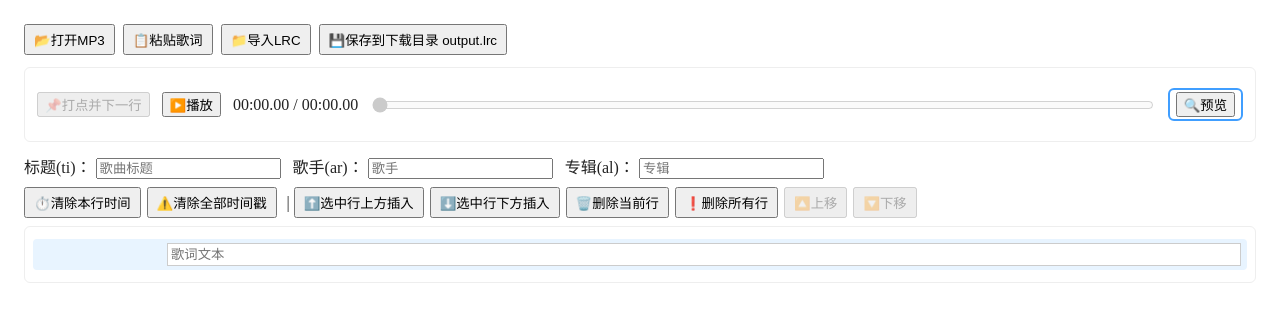
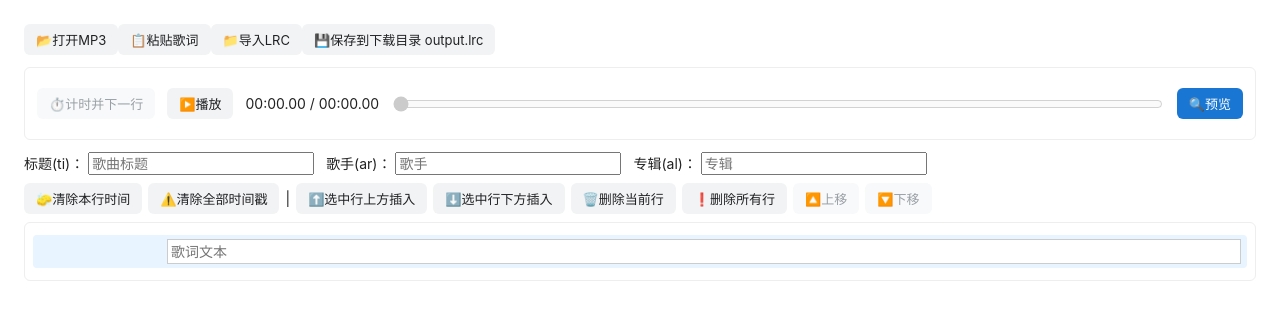
Before and after one commit to feishengfei/lrc-editor, a Vue app: page / in a window 1280 px wide. Shown: the top 322 px of the page. Built offline with nearby package versions, Linux system fonts and the light colour scheme.

Commit message:
css update

```diff
--- a/src/App.vue
+++ b/src/App.vue
@@ -1,19 +1,18 @@
 <template>
   <div class="app">
     <div class="toolbar">
-      <button @click="handleSelectMp3">📂打开MP3</button>
-      <button @click="importLrcModalOpen = true">📋粘贴歌词</button>
-      <button @click="handleImportLrcFile">📁导入LRC</button>
-      <button @click="handleExportLrc">💾保存到下载目录 output.lrc</button>
+      <button class="btn" @click="handleSelectMp3">📂打开MP3</button>
+      <button class="btn" @click="importLrcModalOpen = true">📋粘贴歌词</button>
+      <button class="btn" @click="handleImportLrcFile">📁导入LRC</button>
+      <button class="btn" @click="handleExportLrc">💾保存到下载目录 output.lrc</button>
     </div>
-
     <div class="player">
       <audio ref="audioRef" @timeupdate="onTimeUpdate" @loadedmetadata="onAudioLoaded" />
       <div class="player-row">
-        <button @click="autoStampCurrentLine" :disabled="selectedIndex === null || !isPlaying || isPreviewMode" style="min-width:50px;">
-          📌打点并下一行
+        <button class="btn" @click="autoStampCurrentLine" :disabled="selectedIndex === null || !isPlaying || isPreviewMode" style="min-width:50px;">
+          ⏱️计时并下一行
         </button>
-        <button @click="togglePlay">{{ isPlaying ? '⏸️暂停' : '▶️播放' }}</button>
+        <button class="btn" @click="togglePlay">{{ isPlaying ? '⏸️暂停' : '▶️播放' }}</button>
         <span>{{ formatTime(currentTime) }} / {{ formatTime(duration) }}</span>
         <input
           type="range"
@@ -25,15 +24,12 @@
           :disabled="!duration"
           style="flex:1;min-width:320px;"
         />
-        <!-- 预览切换按钮，外框突出 -->
-        <div style="border:2px solid #409eff; border-radius:6px; padding:2px 6px;">
-          <button @click="togglePreviewMode" :style="isPreviewMode ? 'background:#409eff;color:white' : ''">
-            {{ isPreviewMode ? '✏️编辑' : '🔍预览' }}
-          </button>
-        </div>
+        <!-- 预览切换按钮：移除外层多余边框div -->
+        <button class="btn btn-primary" @click="togglePreviewMode">
+          {{ isPreviewMode ? '✏️编辑' : '🔍预览' }}
+        </button>
       </div>
     </div>
-
     <div class="meta-inputs" style="display:flex;gap:12px;flex-wrap:wrap;margin:8px 0;">
         <label>
             标题(ti)：
@@ -48,20 +44,18 @@
             <input v-model="lrcAl" placeholder="专辑" />
         </label>
     </div>
-
     <div class="lyric-editor">
       <div class="lyric-tool">
-          <button @click="clearCurrentTimestamps" :disabled="selectedIndex === null || isPreviewMode">⏱️清除本行时间</button>
-          <button @click="clearAllTimestamps" :disabled="isPreviewMode">⚠️清除全部时间戳</button>
-          |
-          <button @click="insertAbove" :disabled="selectedIndex === null || isPreviewMode">⬆️选中行上方插入</button>
-          <button @click="insertBelow" :disabled="selectedIndex === null || isPreviewMode">⬇️选中行下方插入</button>
-          <button @click="deleteSelected" :disabled="selectedIndex === null || isPreviewMode">🗑️删除当前行</button>
-          <button @click="deleteAllLines" :disabled="isPreviewMode">❗删除所有行</button>
-          <button @click="moveUp" :disabled="selectedIndex === null || selectedIndex === 0 || isPreviewMode">🔼上移</button>
-          <button @click="moveDown" :disabled="selectedIndex === null || selectedIndex >= lyrics.length - 1 || isPreviewMode">🔽下移</button>
+          <button class="btn" @click="clearCurrentTimestamps" :disabled="selectedIndex === null || isPreviewMode">🧽清除本行时间</button>
+          <button class="btn" @click="clearAllTimestamps" :disabled="isPreviewMode">⚠️清除全部时间戳</button>
+          <span>|</span>
+          <button class="btn" @click="insertAbove" :disabled="selectedIndex === null || isPreviewMode">⬆️选中行上方插入</button>
+          <button class="btn" @click="insertBelow" :disabled="selectedIndex === null || isPreviewMode">⬇️选中行下方插入</button>
+          <button class="btn" @click="deleteSelected" :disabled="selectedIndex === null || isPreviewMode">🗑️删除当前行</button>
+          <button class="btn" @click="deleteAllLines" :disabled="isPreviewMode">❗删除所有行</button>
+          <button class="btn" @click="moveUp" :disabled="selectedIndex === null || selectedIndex === 0 || isPreviewMode">🔼上移</button>
+          <button class="btn" @click="moveDown" :disabled="selectedIndex === null || selectedIndex >= lyrics.length - 1 || isPreviewMode">🔽下移</button>
       </div>
-
       <div class="lyric-list">
         <div
           v-for="(line, idx) in lyrics"
@@ -80,15 +74,14 @@
         </div>
       </div>
     </div>
-
     <!-- 导入LRC弹窗 -->
     <div v-if="importLrcModalOpen" class="modal-mask" @click.self="importLrcModalOpen = false">
       <div class="modal">
         <h3>粘贴歌词</h3>
         <textarea v-model="importLrcContent" rows="12"></textarea>
         <div class="modal-buttons">
-          <button @click="importLrcModalOpen = false">取消</button>
-          <button @click="handleImportLrc">确认导入</button>
+          <button class="btn" @click="importLrcModalOpen = false">取消</button>
+          <button class="btn btn-primary" @click="handleImportLrc">确认导入</button>
         </div>
       </div>
     </div>
@@ -104,37 +97,28 @@ import { readTextFile } from '@tauri-apps/plugin-fs';
 import type { LyricLine } from './types'
 import { parseLrcText, exportLrcText, selectMp3File } from './api/backend'
 import { confirm } from '@tauri-apps/plugin-dialog';
-
-
-
 const audioRef = ref<HTMLAudioElement | null>(null)
 const isPlaying = ref(false)
 const currentTime = ref(0)
 const duration = ref(0)
 const seekVal = ref(0)
-
 const lyrics = ref<LyricLine[]>([])
 const selectedIndex = ref<number | null>(null)
-
 const importLrcModalOpen = ref(false)
 const importLrcContent = ref('')
-
 // LRC元信息 ti标题 ar歌手 al专辑
 const lrcTi = ref('')
 const lrcAr = ref('')
 const lrcAl = ref('')
-
 // ======预览模式新增状态======
 const isPreviewMode = ref(false)
 const previewActiveIdx = ref<number | null>(null)
 // =============================
-
 // 初始保留一个可编辑行
 if (lyrics.value.length === 0) {
     lyrics.value.push({ timestamps: [], text: '' })
     selectedIndex.value = 0
 }
-
 // 切换预览/编辑模式
 function togglePreviewMode(){
   isPreviewMode.value = !isPreviewMode.value
@@ -142,14 +126,12 @@ function togglePreviewMode(){
     previewActiveIdx.value = null
   }
 }
-
 // 仅清空当前行全部时间戳，保留文本，不删除行
 function clearCurrentTimestamps() {
   if (selectedIndex.value === null) return
   const line = lyrics.value[selectedIndex.value]
   line.timestamps = []
 }
-
 // 格式化秒 → 00:02.34
 function formatTime(sec: number): string {
   const s = Math.max(0, sec)
@@ -157,32 +139,22 @@ function formatTime(sec: number): string {
   const rem = s - m * 60
   return `${String(m).padStart(2, '0')}:${rem.toFixed(2).padStart(5, '0')}`
 }
-
 async function handleSelectMp3() {
   const path = await selectMp3File()
   if (!path) return
   if (!audioRef.value) return
-
-  // ✅ Tauri2 正确方式：convertFileSrc
   const assetUrl = convertFileSrc(path)
   audioRef.value.src = assetUrl
   currentTime.value = 0
   seekVal.value = 0
   isPlaying.value = false
 }
-
-
-// 通过系统文件对话框选择本地 .lrc 文件导入
 async function handleImportLrcFile() {
   const selected = await open({
-    filters: [{
-      name: "LRC歌词",
-      extensions: ["lrc"]
-    }],
+    filters: [{ name: "LRC歌词", extensions: ["lrc"] }],
     multiple: false
   })
   if (selected === null) return;
-
   const filePath = Array.isArray(selected) ? selected[0] : selected;
   try {
     const content = await readTextFile(filePath);
@@ -197,7 +169,6 @@ async function handleImportLrcFile() {
     alert('读取LRC文件失败：' + err);
   }
 }
-
 function togglePlay() {
   if (!audioRef.value || !audioRef.value.src) return
   if (isPlaying.value) {
@@ -211,38 +182,29 @@ function togglePlay() {
   }
   isPlaying.value = !isPlaying.value
 }
-
 function onTimeUpdate() {
   if (!audioRef.value) return
   currentTime.value = audioRef.value.currentTime
   seekVal.value = currentTime.value
-
-  // 预览模式时间匹配逻辑
   if(isPreviewMode.value){
     const now = currentTime.value
     let bestTs = -1.0
     let bestIdx:number|null = null
-    // 遍历全部行，找 <=now 的最大时间戳，相同时间取下标靠后的
     lyrics.value.forEach((line, idx)=>{
       for(const ts of line.timestamps){
         if(ts <= now && ts > bestTs){
           bestTs = ts
           bestIdx = idx
         }else if(ts <= now && ts === bestTs){
-          // 时间相等，直接覆盖为更靠后的下标
           bestIdx = idx
         }
       }
     })
-
     const oldIdx = previewActiveIdx.value
     previewActiveIdx.value = bestIdx
-
-    // 高亮行发生变化，执行滚动居中，增加防御判断
     if(bestIdx !== null && oldIdx !== bestIdx){
       nextTick(()=>{
         const items = document.querySelectorAll('.lyric-item')
-        // 边界保护：下标不能超过数组最大索引
         if (bestIdx >=0 && bestIdx < items.length) {
           const item = items[bestIdx] as HTMLElement
           item.scrollIntoView({ block:'center', behavior:'smooth' })
@@ -251,99 +213,68 @@ function onTimeUpdate() {
     }
   }
 }
-
 function onAudioLoaded() {
   if (!audioRef.value) return
   duration.value = audioRef.value.duration
 }
-
 function onSeek() {
   if (!audioRef.value) return
   audioRef.value.currentTime = seekVal.value
   currentTime.value = seekVal.value
 }
-
-// 在选中行上方插入空行
 function insertAbove() {
   if (selectedIndex.value === null) return
   const idx = selectedIndex.value
   lyrics.value.splice(idx, 0, { timestamps: [], text: '' })
   selectedIndex.value = idx
 }
-
-// 在选中行下方插入空行
 function insertBelow() {
   if (selectedIndex.value === null) return
   const idx = selectedIndex.value
   lyrics.value.splice(idx + 1, 0, { timestamps: [], text: '' })
   selectedIndex.value = idx + 1
 }
-
-// 清除全部行的时间戳，保留文本
 async function clearAllTimestamps() {
-  const ok = await confirm('确定要清空全部时间戳？', {
-    title: '确认操作',
-    kind: 'warning'
-  })
+  const ok = await confirm('确定要清空全部时间戳？', { title: '确认操作', kind: 'warning' })
   if (!ok) return
-  lyrics.value.forEach(line => {
-    line.timestamps = []
-  })
+  lyrics.value.forEach(line => { line.timestamps = [] })
 }
-
-// 删除所有歌词行
 async function deleteAllLines() {
-  const ok = await confirm('确定要清空全部歌词？', {
-    title: '确认操作',
-    kind: 'warning'
-  })
+  const ok = await confirm('确定要清空全部歌词？', { title: '确认操作', kind: 'warning' })
   if (!ok) return
   lyrics.value = [{ timestamps: [], text: '' }]
   selectedIndex.value = 0
 }
-
-
-// 打点并自动切下一行
 function autoStampCurrentLine() {
   if (selectedIndex.value === null) return
   const line = lyrics.value[selectedIndex.value]
   line.timestamps.push(currentTime.value)
   line.timestamps.sort((a, b) => a - b)
-
   const needScroll = selectedIndex.value < lyrics.value.length - 1
   if (needScroll) {
     selectedIndex.value += 1
-    // 仅自动跳转场景执行滚动
     nextTick(() => {
       const listEl = document.querySelector('.lyric-list') as HTMLElement | null
       const activeItem = document.querySelector('.lyric-item.active') as HTMLElement | null
       if (!listEl || !activeItem) return
-
+      const itemRect = activeItem.getBoundingClientRect()
       const listRect = listEl.getBoundingClientRect()
-      const itemRect = activeItem.getBoundingClientRect()
-      // 判断是否靠近列表末尾：最后2行则不做居中偏移
       const isNearEnd = selectedIndex.value! >= lyrics.value.length - 2
-
-      // 只有元素底部跑出容器可视区域才滚动
       if (itemRect.bottom > listRect.bottom) {
         if (isNearEnd) {
-          // 末尾：直接滚动到让元素底部贴容器底部
           activeItem.scrollIntoView({ block: 'end', behavior: 'smooth' })
         } else {
-          // 中间区域：尽量放到视口偏中下位置
           activeItem.scrollIntoView({ block: 'center', behavior: 'smooth' })
         }
       }
     })
   }
 }
-
 function deleteSelected() {
   if (selectedIndex.value === null) return
   lyrics.value.splice(selectedIndex.value, 1)
   selectedIndex.value = null
 }
-
 function moveUp() {
   if (selectedIndex.value === null || selectedIndex.value <= 0) return
   const i = selectedIndex.value
@@ -352,16 +283,14 @@ function moveUp() {
   lyrics.value[i - 1] = tmp
   selectedIndex.value = i - 1
 }
-
 function moveDown() {
-  if (selectedIndex.value === null || selectedIndex.value >= lyrics.value.length - 1) return
+  if (selectedIndex.value === null || selectedIndex.value >= lyrics.length - 1) return
   const i = selectedIndex.value
   const tmp = lyrics.value[i]
   lyrics.value[i] = lyrics.value[i + 1]
   lyrics.value[i + 1] = tmp
   selectedIndex.value = i + 1
 }
-
 async function handleImportLrc() {
   const ret = await parseLrcText(importLrcContent.value)
   lrcTi.value = ret.ti
@@ -372,7 +301,6 @@ async function handleImportLrc() {
   importLrcModalOpen.value = false
   importLrcContent.value = ''
 }
-
 async function handleExportLrc() {
   try {
     const lrcStr = await exportLrcText(lrcTi.value,lrcAr.value,lrcAl.value,lyrics.value)
@@ -394,35 +322,97 @@ async function handleExportLrc() {
     alert('❌ 导出失败：' + err)
   }
 }
+</script>
 
-</script>
+<!-- 不带scoped：全局字体，作用到html/body，解决input宋体问题 -->
+<style>
+:root, html, body {
+  font-family: -apple-system, BlinkMacSystemFont, "Segoe UI", Roboto, sans-serif;
+  font-size: 14px;
+  color: #222;
+  background-color: #ffffff;
+}
+input, textarea, select {
+  font-family: inherit;
+  font-size: inherit;
+}
+</style>
 
 <style scoped>
 .app { padding: 16px; color: #222; }
-.toolbar button { margin-right: 8px; padding: 4px 8px; }
+
+.btn {
+  font-family: inherit;
+  font-size: 13px;
+  padding: 6px 12px;
+  border: none;
+  border-radius: 6px;
+  background-color: #f1f3f4;
+  color: #202124;
+  cursor: pointer;
+  display: inline-flex;
+  align-items: center;
+  gap: 5px;
+  transition: background-color 0.18s ease;
+  user-select: none;
+}
+.btn:hover {
+  background-color: #e8eaed;
+}
+.btn:active {
+  background-color: #dadce0;
+}
+.btn:disabled {
+  background-color: #f8f9fa;
+  color: #9aa0a6;
+  cursor: not-allowed;
+}
+.btn-primary {
+  background-color: #1976d2;
+  color: white;
+}
+.btn-primary:hover {
+  background-color: #1565c0;
+}
+.btn-primary:active {
+  background-color: #0d47a1;
+}
+.btn-primary:disabled {
+  background-color: #90caf9;
+  color: #e3f2fd;
+}
+
+input[type="text"] {
+  border: 1px solid #dadce0;
+  border-radius: 4px;
+  padding: 4px 6px;
+  outline: none;
+  transition: border-color 0.18s;
+}
+input[type="text"]:focus {
+  border-color: #1976d2;
+}
+
 .player { margin:12px 0; padding:12px; border:1px solid #eee; border-radius:6px; }
 .player-row { display:flex; gap:12px; align-items:center; flex-wrap:nowrap; margin:8px 0; }
-.lyric-tool { margin:8px 0; }
-.lyric-tool button { margin-right:6px; padding:4px 8px; }
+.lyric-tool { margin:8px 0; display:flex; gap:6px; align-items:center; }
 .lyric-list { max-height: 60vh; overflow-y:auto; border:1px solid #eee; border-radius:6px; padding:8px; }
 .lyric-item { display:flex; gap:8px; padding:4px 6px; margin:4px 0; border-radius:4px; cursor:pointer; }
 .lyric-item.active { background: #e8f4ff; }
-/* 预览模式高亮 */
-.lyric-item.preview‑hl{
-  background-color:#d7eaff !important;
-}
-/* 预览模式高亮：蓝色边框为主，极淡背景辅助，不抢原有active底色 */
+
+/* 预览高亮：蓝色边框 */
 .lyric-item.preview-hl {
   border: 2px solid #409eff !important;
   box-sizing: border-box;
   background-color: #f0f7ff;
 }
-/* 同时既是编辑选中 + 预览播放：两者叠加，边框保留，底色融合 */
 .lyric-item.active.preview-hl {
   background-color: #dcebff !important;
 }
+
 .ts { min-width: 120px; font-family: monospace; color:#555; }
 .lyric-item input { flex:1; border:1px solid #ccc; padding:3px; }
+
 .modal-mask { position:fixed; inset:0; background:rgba(0,0,0,0.4); display:grid; place-items:center; z:100; }
 .modal { background:white; padding:16px; border-radius:8px; width:520px; }
 .modal textarea { width:100%; box-sizing:border-box; }
```
